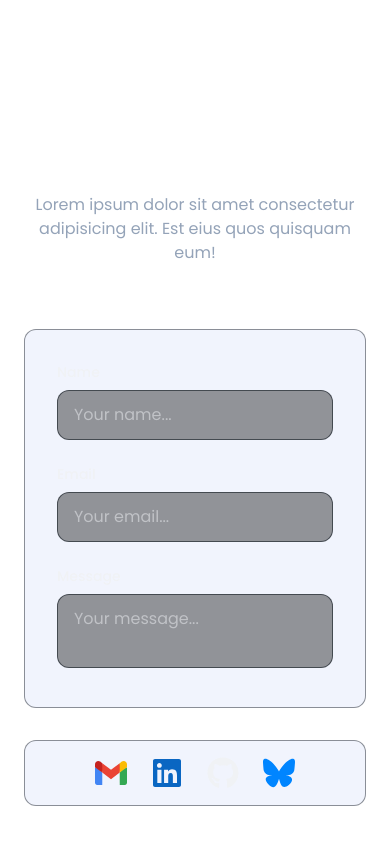
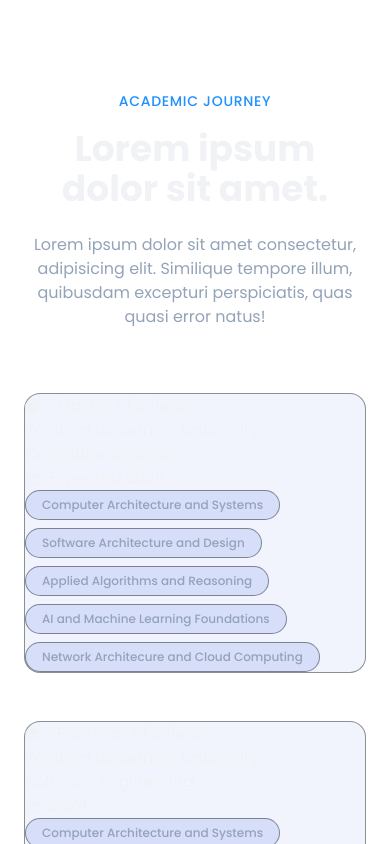
Before and after one commit to rubenaguilardev/p, a React (Vite) app: page / in a window 390 px wide. Shown: the part 6760-7604 px from the top of the page. Built offline with nearby package versions, Linux system fonts and the light colour scheme.

Commit message:
add education section

```diff
--- a/src/sections/Education.tsx
+++ b/src/sections/Education.tsx
@@ -1,6 +1,65 @@
+import { FaGraduationCap } from "react-icons/fa"
+import { SiBookstack } from "react-icons/si"
+import { MdOutlineDateRange } from "react-icons/md"
+
+const degrees = [
+  {
+    title: 'Master of Science',
+    date: 'Expected 2026',
+    university: 'Western Governors University',
+    degree: 'Computer Science',
+    specialization: 'Specilization in Computer Systems',
+    keyCourses: ['Computer Architecture and Systems', 'Software Architecture and Design', 'Applied Algorithms and Reasoning', 'AI and Machine Learning Foundations', 'Network Architecure and Cloud Computing'],
+    icon: SiBookstack
+  },
+  {
+    title: 'Bachelor of Science',
+    date: '2024',
+    university: 'Western Governors University',
+    degree: 'Software Engineering',
+    keyCourses: ['Computer Architecture and Systems', 'Software Architecture and Design', 'Applied Algorithms and Reasoning', 'AI and Machine Learning Foundations', 'Network Architecure and Cloud Computing'],
+    icon: FaGraduationCap
+  }
+]
+
 const Education = () => {
   return (
-    <h2 className="relative">education</h2>
+    <section className="relative py-32 overflow-hidden">
+      <div className="container mx-auto px-6 relative z-10">
+        <div className="text-center mx-auto max-w-3xl mb-16">
+          <span className="text-secondary-foreground text-sm font-medium tracking-wider uppercase animate-fade-in">Academic Journey</span>
+          <h2 className="text-4xl md:text-5xl font-bold mt-4 mb-6 animate-fade-in animation-delay-100">Lorem ipsum dolor sit amet.</h2>
+          <p className="text-muted-foreground animate-fade-in animation-delay-200">
+            Lorem ipsum dolor sit amet consectetur, adipisicing elit. Similique tempore illum, quibusdam excepturi perspiciatis, quas quasi error natus!
+          </p>
+        </div>
+        <div className="grid md:grid-cols-2 gap-12">
+          {degrees.map((degree, index) => {
+            const Icon = degree.icon
+            return (
+            <div key={index} className="glass rounded-2xl">
+              <div className="flex items-center gap-4">
+                <Icon />
+                <h2>{degree.title}</h2>
+              </div>
+              <p>{degree.university}</p>
+              <p>{degree.degree}</p>
+              <div className="flex gap-2 items-center">
+                <MdOutlineDateRange />
+                <span>{degree.date}</span>
+              </div>
+              <div className="flex flex-wrap gap-2">
+                  {degree.keyCourses.map((tag, tagIndex) => (
+                    <span key={tagIndex} className="px-4 py-1.5 rounded-full bg-surface/15 text-xs font-medium border border-border/50 text-muted-foreground hover:border-primary/50 hover:text-primary transition-all duration-300">
+                      {tag}
+                    </span>
+                  ))}
+                </div>
+            </div>
+          )})}
+        </div>
+      </div>
+    </section>
   )
 }
 
```
